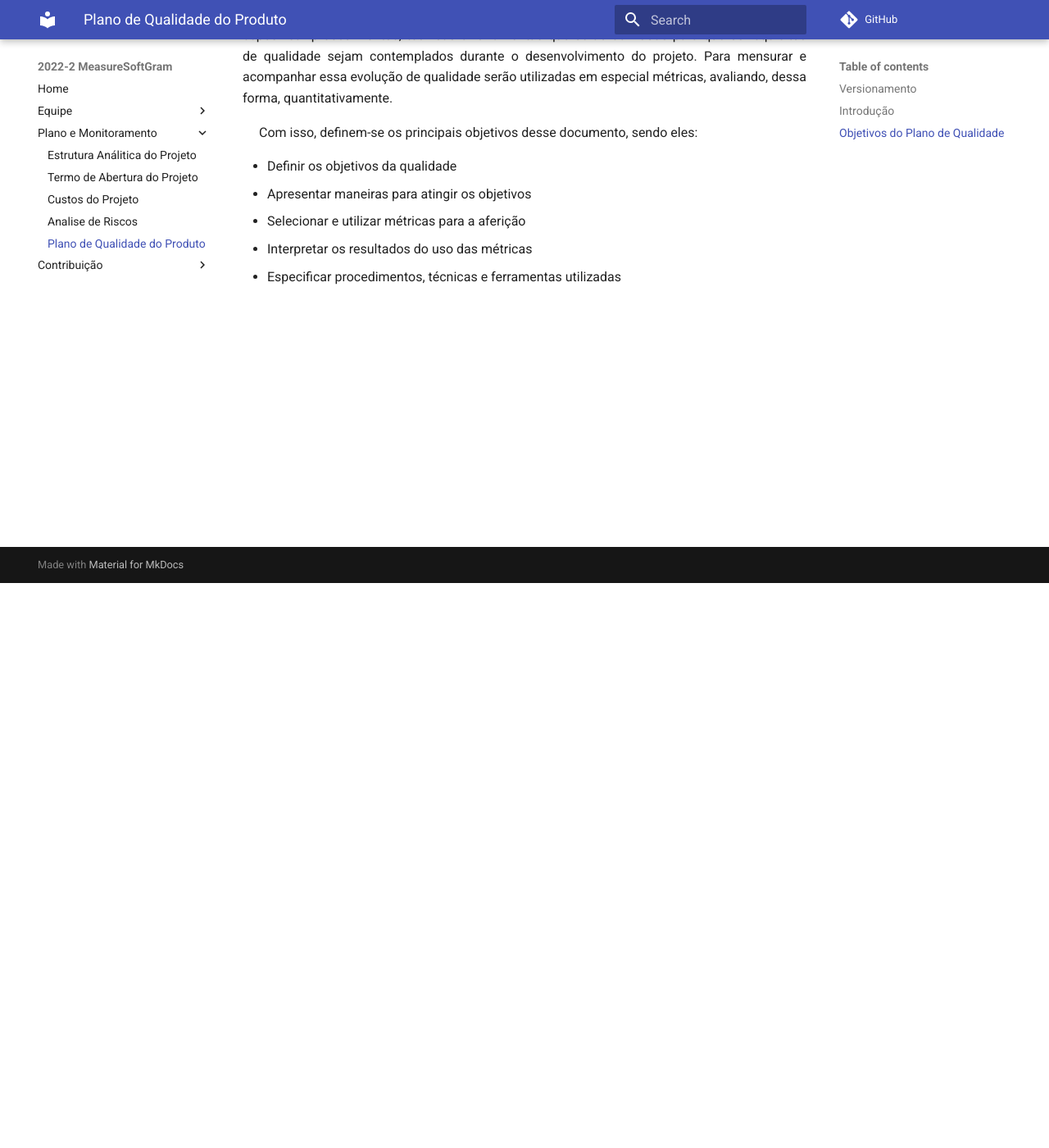
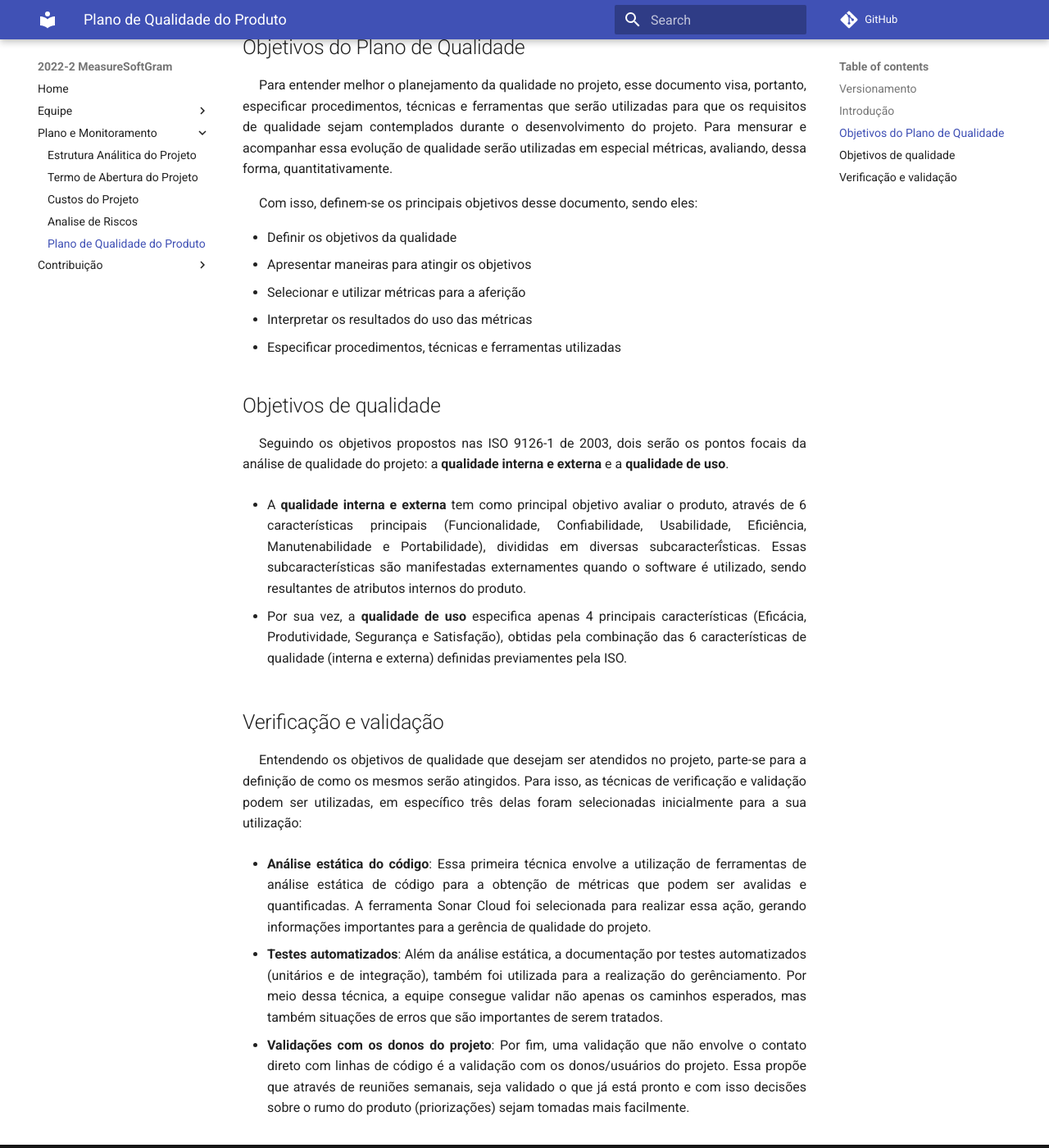
Before and after one commit to fga-eps-mds/2022-2-MeasureSoftGram-Doc, an MkDocs documentation site: the page built from docs/plano-monitoramento/plano_de_qualidade.md, in a window 1280 px wide and 1400 px high, scrolled down 689 px. Shown: the whole window at 82% size. Built offline with MkDocs 1.6.1 and Material for MkDocs 9.7.7, drawn with Linux system fonts in a browser that asks for light colours; comment, search, counter and statistics services are not loaded; some of the changed text lies outside the part shown.

Commit message:
#34 Adicionando objetivos de qualidade, verificação e validação

```diff
--- a/docs/plano-monitoramento/plano_de_qualidade.md
+++ b/docs/plano-monitoramento/plano_de_qualidade.md
@@ -6,6 +6,7 @@
 |------|------|------|------|
 |27/11/2022|0.1|Criação do documento| Ítalo Alves |
 |27/11/2022|1.0|Adição dos tópicos de introdução e objetivos do plano| João Moura|
+|27/11/2022|1.1|Adição dos objetivos de qualidade e tópico sobre verificação e validação | João Moura|
 
 ## Introdução
 
@@ -28,3 +29,35 @@ Com isso, definem-se os principais objetivos desse documento, sendo eles:
 - Selecionar e utilizar métricas para a aferição
 - Interpretar os resultados do uso das métricas
 - Especificar procedimentos, técnicas e ferramentas utilizadas
+
+## Objetivos de qualidade
+
+<p align="justify" style="text-indent: 20px">
+Seguindo os objetivos propostos nas ISO 9126-1 de 2003, dois serão os pontos focais da análise de qualidade do projeto: a <b>qualidade interna e externa</b> e a <b>qualidade de uso</b>.
+</p>
+
+- <p align="justify">
+A <b>qualidade interna e externa</b> tem como principal objetivo avaliar o produto, através de 6 características principais (Funcionalidade, Confiabilidade, Usabilidade, Eficiência, Manutenabilidade e Portabilidade), divididas em diversas subcaracterĩ́sticas. Essas subcaracterísticas são manifestadas externamentes quando o software é utilizado, sendo resultantes de atributos internos do produto.
+</p>
+
+- <p align="justify">
+Por sua vez, a <b> qualidade de uso</b> especifica apenas 4 principais características (Eficácia, Produtividade, Segurança e Satisfação), obtidas pela combinação das 6 características de qualidade (interna e externa) definidas previamentes pela ISO.
+</p>
+
+## Verificação e validação
+
+<p align="justify" style="text-indent: 20px">
+Entendendo os objetivos de qualidade que desejam ser atendidos no projeto, parte-se para a definição de como os mesmos serão atingidos. Para isso, as técnicas de verificação e validação podem ser utilizadas, em específico três delas foram selecionadas inicialmente para a sua utilização:
+</p>
+
+- <p align="justify">
+<b>Análise estática do código</b>: Essa primeira técnica envolve a utilização de ferramentas de análise estática de código para a obtenção de métricas que podem ser avalidas e quantificadas. A ferramenta Sonar Cloud foi selecionada para realizar essa ação, gerando informações importantes para a gerência de qualidade do projeto.
+</p>
+
+- <p align="justify">
+<b>Testes automatizados</b>: Além da análise estática, a documentação por testes automatizados (unitários e de integração), também foi utilizada para a realização do gerênciamento. Por meio dessa técnica, a equipe consegue validar não apenas os caminhos esperados, mas também situações de erros que são importantes de serem tratados.
+</p>
+
+- <p align="justify">
+<b>Validações com os donos do projeto</b>: Por fim, uma validação que não envolve o contato direto com linhas de código é a validação com os donos/usuários do projeto. Essa propõe que através de reuniões semanais, seja validado o que já está pronto e com isso decisões sobre o rumo do produto (priorizações) sejam tomadas mais facilmente.
+</p>
```
